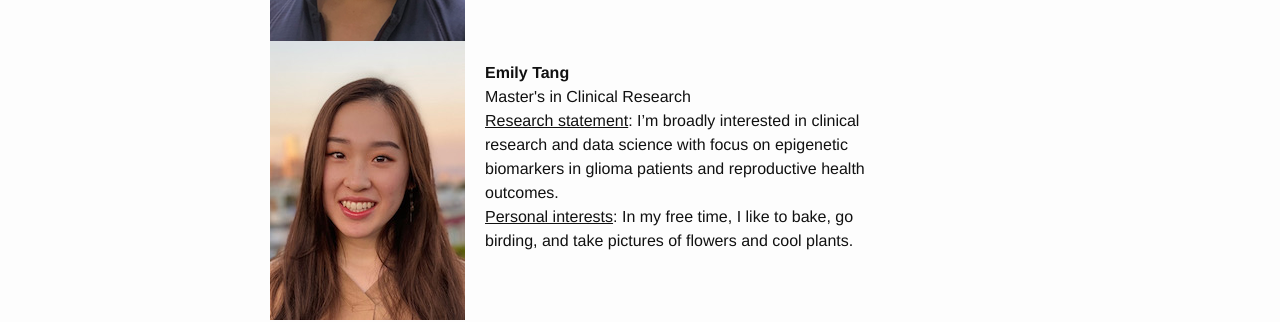
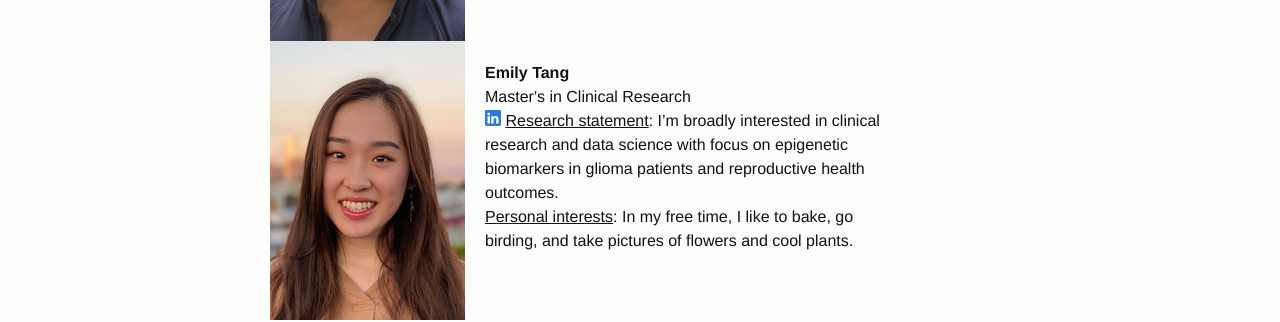
Before and after one commit to jjfeng/jjfeng.github.io, a Jekyll site: the page built from team.html, in a window 1280 px wide. Shown: the part 355-677 px from the top of the page. Built offline with Jekyll 4.4.1, drawn with Linux system fonts in a browser that asks for light colours.

Commit message:
linkedin

```diff
--- a/team.html
+++ b/team.html
@@ -26,6 +26,12 @@
 <br/>
 Master's in Clinical Research
 <br/>
+<a href="https://www.linkedin.com/in/emily-tang97/">
+<svg xmlns="http://www.w3.org/2000/svg" width="16" height="16" fill="currentColor" class="bi bi-linkedin" viewBox="0 0 16 16">
+  <path d="M0 1.146C0 .513.526 0 1.175 0h13.65C15.474 0 16 .513 16 1.146v13.708c0 .633-.526 1.146-1.175 1.146H1.175C.526 16 0 15.487 0 14.854V1.146zm4.943 12.248V6.169H2.542v7.225h2.401zm-1.2-8.212c.837 0 1.358-.554 1.358-1.248-.015-.709-.52-1.248-1.342-1.248-.822 0-1.359.54-1.359 1.248 0 .694.521 1.248 1.327 1.248h.016zm4.908 8.212V9.359c0-.216.016-.432.08-.586.173-.431.568-.878 1.232-.878.869 0 1.216.662 1.216 1.634v3.865h2.401V9.25c0-2.22-1.184-3.252-2.764-3.252-1.274 0-1.845.7-2.165 1.193v.025h-.016a5.54 5.54 0 0 1 .016-.025V6.169h-2.4c.03.678 0 7.225 0 7.225h2.4z"/>
+</svg>
+</a>
+
 <u>Research statement</u>: I’m broadly interested in clinical research and data science with focus on epigenetic biomarkers in glioma patients and reproductive health outcomes.
 <br/>
 <u>Personal interests</u>: In my free time, I like to bake, go birding, and take pictures of flowers and cool plants.
```
